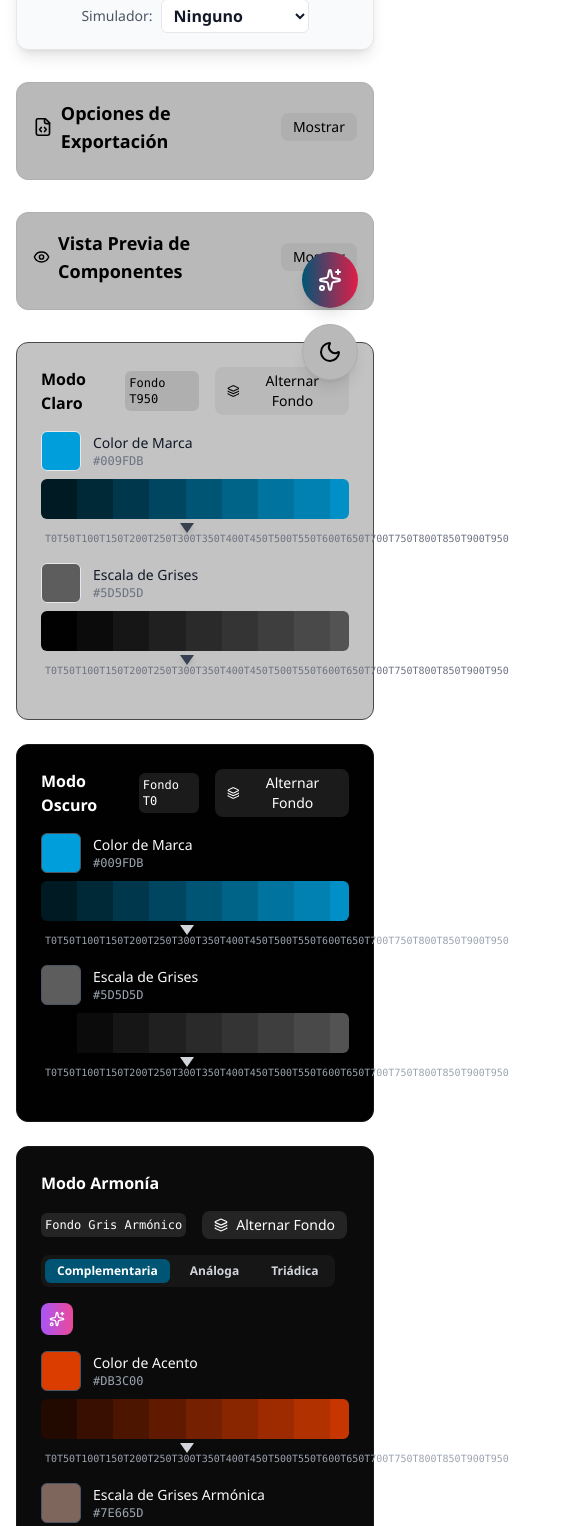
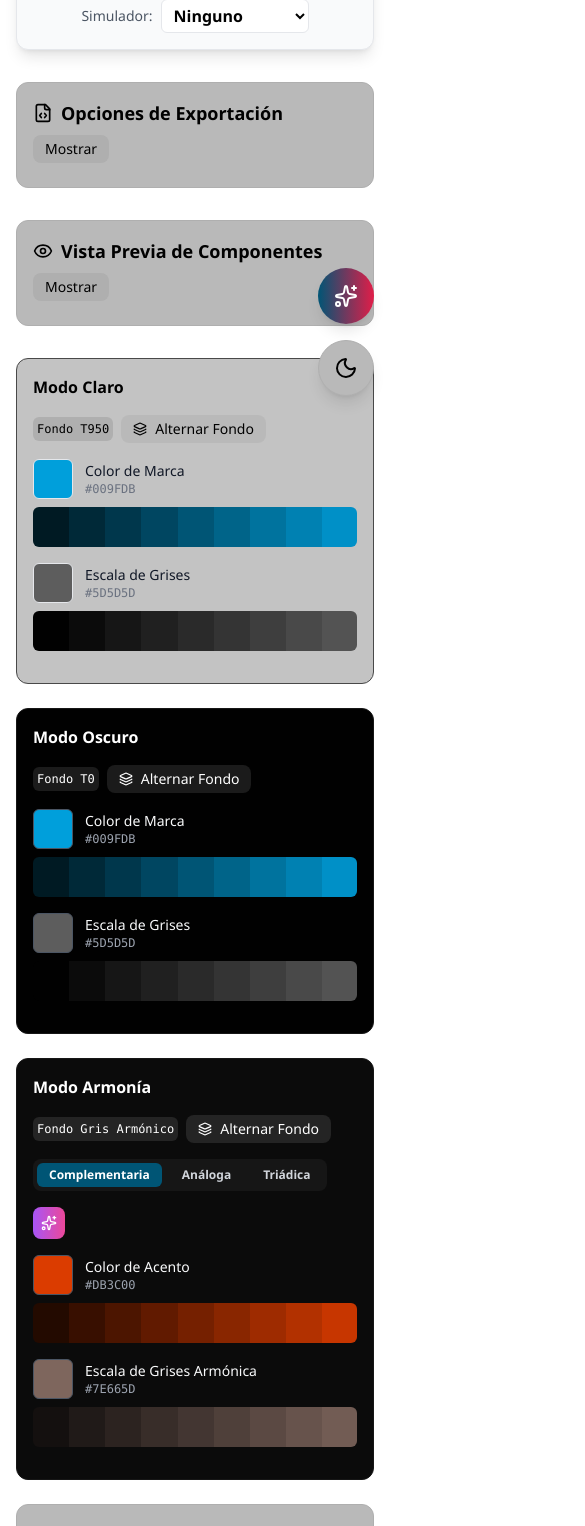
Before and after one commit to pentakillw/sistema-de-diseno-react, a React (Vite) app: page / in a window 390 px wide. Shown: the part 432-1958 px from the top of the page, 585 px wide, since content can reach past the window. Built offline with nearby package versions, Linux system fonts and the light colour scheme.

Commit message:
Ediccion2

```diff
--- a/src/App.jsx
+++ b/src/App.jsx
@@ -218,7 +218,7 @@ const ColorPalette = ({ title, color, hex, shades, onShadeCopy, themeOverride })
           </div>
         ))}
       </div>
-      <div className={`flex text-xs font-mono px-1 relative pt-2 mt-1 ${themeOverride === 'light' ? 'text-gray-500' : 'text-gray-400'}`}>
+      <div className={`hidden sm:flex text-xs font-mono px-1 relative pt-2 mt-1 ${themeOverride === 'light' ? 'text-gray-500' : 'text-gray-400'}`}>
           <div
             className="absolute top-0 w-0 h-0 drop-shadow-md"
             style={{
@@ -256,9 +256,9 @@ const SemanticColorPalette = ({ title, colors, onColorCopy }) => (
             </div>
           ))}
         </div>
-        <div className={`flex text-xs px-1 relative pt-1 mt-1`} style={{color: 'var(--text-muted)'}}>
+        <div className={`flex text-xs px-1 relative pt-2 mt-1`} style={{color: 'var(--text-muted)'}}>
             {colors.map((item) => (
-              <div key={item.name} className="flex-1 text-center truncate text-[10px]" title={item.name}>{item.name}</div>
+              <div key={item.name} className="flex-1 text-center text-wrap text-[10px]" title={item.name}>{item.name}</div>
             ))}
         </div>
       </div>
@@ -316,7 +316,7 @@ const HelpModal = ({ onClose }) => (
 
 // --- Componente de Botones Flotantes ---
 const FloatingActionButtons = ({ onRandomClick, onThemeToggle, currentTheme }) => (
-    <div className="fixed bottom-8 right-8 z-50 flex flex-col gap-4">
+    <div className="fixed bottom-4 right-4 sm:bottom-8 sm:right-8 z-50 flex flex-col gap-4">
       <button
         onClick={onRandomClick}
         className="h-14 w-14 rounded-full text-white flex items-center justify-center shadow-lg transform transition-all duration-200 hover:shadow-xl hover:-translate-y-1"
@@ -405,10 +405,18 @@ function App() {
   const [semanticPreviewMode, setSemanticPreviewMode] = useState('card');
 
   const [simulationMode, setSimulationMode] = useState('none');
+  const [primaryButtonTextColor, setPrimaryButtonTextColor] = useState('#FFFFFF');
 
   const importFileRef = useRef(null);
 
   // Efecto para generar paletas de colores (lógica interna)
+  useEffect(() => {
+    if (isGrayAuto) {
+      const harmonicGray = tinycolor(brandColor).desaturate(85).toHexString();
+      setGrayColor(harmonicGray);
+    }
+  }, [brandColor, isGrayAuto]);
+
   useEffect(() => {
     const newBrandShades = generateShades(brandColor);
     const newGrayShades = generateGrayShades(grayColor);
@@ -559,9 +567,22 @@ function App() {
     root.style.setProperty('--bg-attention-weak', currentPalette.fullBackgroundColors.find(c=>c.name==='AtencionDebil').color);
     root.style.setProperty('--bg-critical-weak', currentPalette.fullBackgroundColors.find(c=>c.name==='CriticoDebil').color);
 
-    const btnContrast = tinycolor.readability(currentPalette.fullActionColors.find(c=>c.name==='Primario').color, '#FFFFFF');
-    const textContrastBg = theme === 'light' ? newGrayShades[19] : newGrayShades[0];
-    const textContrast = tinycolor.readability(currentPalette.fullForegroundColors.find(c=>c.name==='Predeterminado').color, textContrastBg);
+    // --- Lógica de Accesibilidad ---
+
+    // Botón: Mide el contraste interno del botón (su fondo vs su texto)
+    const primaryActionColor = currentPalette.fullActionColors.find(c => c.name === 'Primario').color;
+    const lightColor = newGrayShades[19]; // Tono más claro
+    const darkColor = newGrayShades[0];   // Tono más oscuro
+    const contrastWithLight = tinycolor.readability(primaryActionColor, lightColor);
+    const contrastWithDark = tinycolor.readability(primaryActionColor, darkColor);
+    const newBestTextColor = contrastWithLight > contrastWithDark ? lightColor : darkColor;
+    setPrimaryButtonTextColor(newBestTextColor);
+    const btnContrast = Math.max(contrastWithLight, contrastWithDark);
+
+    // Texto: Mide el contraste del texto principal contra el fondo principal DEL TEMA GENERADO
+    const themeTextColor = currentPalette.fullForegroundColors.find(c => c.name === 'Predeterminado').color;
+    const themeBgColor = currentPalette.fullBackgroundColors.find(c => c.name === 'Predeterminado').color;
+    const textContrast = tinycolor.readability(themeTextColor, themeBgColor);
 
     let btnLevel = 'Fallido', textLevel = 'Fallido';
     if (btnContrast >= 7) btnLevel = 'AAA'; else if (btnContrast >= 4.5) btnLevel = 'AA';
@@ -691,7 +712,7 @@ function App() {
   // Define los estilos del tema visual principal (Blanco/Negro puro)
   const pageThemeStyle = {
     backgroundColor: theme === 'light' ? '#FFFFFF' : '#000000',
-    color: theme === 'light' ? '#111827' : '#F9FAFB',
+    color: stylePalette.fullForegroundColors.find(c => c.name === 'Predeterminado').color,
     transition: 'background-color 0.3s ease, color 0.3s ease'
   };
 
@@ -732,7 +753,7 @@ function App() {
         className={`min-h-screen p-4 sm:p-8`}
         style={{ fontFamily: availableFonts[font], ...pageThemeStyle, filter: simulationMode !== 'none' ? `url(#${simulationMode})` : 'none' }}
       >
-        <header className="relative flex flex-col md:flex-row justify-between items-center mb-8 gap-6">
+        <header className="relative flex flex-col md:flex-row justify-between items-start md:items-center mb-8 gap-6">
              <div className="flex items-center gap-4">
                 <img src="https://raw.githubusercontent.com/pentakillw/sistema-de-diseno-react/main/Icono_FX.png" alt="Sistema FX Logo" className="h-20 w-20 md:h-24 md:w-24 rounded-2xl shadow-md"/>
                 <div>
@@ -740,7 +761,7 @@ function App() {
                     <p className="text-md" style={{ color: theme === 'light' ? '#6B7280' : '#9CA3AF' }}>al sistema de diseño para Power Apps</p>
                 </div>
             </div>
-            <div className="flex items-center gap-2 self-center md:self-auto">
+            <div className="flex items-center gap-2 self-start md:self-center">
                 <input type="file" ref={importFileRef} onChange={handleImport} accept=".json" className="hidden"/>
                 <button title="Reiniciar Tema" onClick={handleReset} className="text-sm font-medium p-2 rounded-lg" style={{ backgroundColor: controlsThemeStyle.backgroundColor, color: controlsThemeStyle.color}}><RefreshCcw size={16}/></button>
                 <button title="Importar Tema" onClick={() => importFileRef.current.click()} className="text-sm font-medium p-2 rounded-lg" style={{ backgroundColor: controlsThemeStyle.backgroundColor, color: controlsThemeStyle.color}}><Upload size={16}/></button>
@@ -809,7 +830,7 @@ function App() {
             </div>
 
             <section className="p-4 rounded-xl border mb-8" style={{ backgroundColor: 'var(--bg-card)', borderColor: 'var(--border-default)'}}>
-                <div className="flex justify-between items-center mb-2">
+                <div className="flex flex-col sm:flex-row justify-between items-start sm:items-center gap-2 mb-2">
                     <h2 className="font-bold text-lg flex items-center gap-2" style={{ color: 'var(--text-default)'}}>
                         <FileCode size={20} /> Opciones de Exportación
                     </h2>
@@ -864,7 +885,7 @@ function App() {
             </section>
 
              <section className="p-4 rounded-xl border mb-8" style={{ backgroundColor: 'var(--bg-card)', borderColor: 'var(--border-default)'}}>
-                <div className="flex justify-between items-center mb-2">
+                <div className="flex flex-col sm:flex-row justify-between items-start sm:items-center gap-2 mb-2">
                     <h2 className="font-bold text-lg flex items-center gap-2" style={{ color: 'var(--text-default)'}}>
                         <Eye size={20} /> Vista Previa de Componentes
                     </h2>
@@ -894,7 +915,7 @@ function App() {
                                 </div>
                                 {/* Botones */}
                                 <div className="space-y-3">
-                                    <button className="w-full text-white font-bold py-2 px-4 rounded-lg transition-colors" style={{ backgroundColor: 'var(--action-primary-default)'}}>Botón Primario</button>
+                                    <button className="w-full font-bold py-2 px-4 rounded-lg transition-colors" style={{ backgroundColor: 'var(--action-primary-default)', color: primaryButtonTextColor }}>Botón Primario</button>
                                     <button className="w-full font-bold py-2 px-4 rounded-lg transition-colors border" style={{ backgroundColor: 'var(--bg-card)', color: 'var(--text-default)', borderColor: 'var(--border-strong)'}}>Botón Secundario</button>
                                 </div>
                             </div>
@@ -923,10 +944,10 @@ function App() {
                 )}
             </section>
              <section className="space-y-6 mb-8">
-               <div className="p-6 rounded-xl border" style={{ backgroundColor: lightPreviewBg, borderColor: grayShades.length > 7 ? grayShades[7] : '#E5E7EB' }}>
-                <div className="flex justify-between items-center mb-4">
+               <div className="p-4 sm:p-6 rounded-xl border" style={{ backgroundColor: lightPreviewBg, borderColor: grayShades.length > 7 ? grayShades[7] : '#E5E7EB' }}>
+                <div className="flex flex-col sm:flex-row justify-between items-start sm:items-center gap-4 mb-4">
                   <h2 className="font-bold" style={{color: tinycolor(lightPreviewBg).isLight() ? '#000' : '#FFF'}}>Modo Claro</h2>
-                   <div className="flex items-center gap-4">
+                   <div className="flex items-center gap-2 sm:gap-4">
                       <span className="text-xs font-mono p-1 rounded-md" style={{ backgroundColor: 'rgba(0,0,0,0.1)', color: tinycolor(lightPreviewBg).isLight() ? '#000' : '#FFF' }}>{backgroundModeLabels[lightPreviewMode]}</span>
                       <button
                         onClick={() => cyclePreviewMode(lightPreviewMode, setLightPreviewMode, ['T950', 'T0', 'white', 'black'])}
@@ -944,10 +965,10 @@ function App() {
                 <ColorPalette title="Escala de Grises" color={grayColor} hex={grayColor} shades={grayShades} onShadeCopy={(color) => handleCopy(color, `Tono ${color.toUpperCase()} copiado!`)} themeOverride="light"/>
               </div>
 
-               <div className="p-6 rounded-xl border" style={{ backgroundColor: darkPreviewBg, borderColor: grayShades.length > 2 ? grayShades[2] : '#4B5563' }}>
-                <div className="flex justify-between items-center mb-4">
+               <div className="p-4 sm:p-6 rounded-xl border" style={{ backgroundColor: darkPreviewBg, borderColor: grayShades.length > 2 ? grayShades[2] : '#4B5563' }}>
+                <div className="flex flex-col sm:flex-row justify-between items-start sm:items-center gap-4 mb-4">
                   <h2 className="font-bold text-white" style={{color: tinycolor(darkPreviewBg).isLight() ? '#000' : '#FFF'}}>Modo Oscuro</h2>
-                   <div className="flex items-center gap-4">
+                   <div className="flex items-center gap-2 sm:gap-4">
                       <span className="text-xs font-mono p-1 rounded-md" style={{ backgroundColor: 'rgba(255,255,255,0.1)', color: tinycolor(darkPreviewBg).isLight() ? '#000' : '#FFF' }}>{backgroundModeLabels[darkPreviewMode]}</span>
                       <button
                         onClick={() => cyclePreviewMode(darkPreviewMode, setDarkPreviewMode, ['T0', 'T950', 'black', 'white'])}
@@ -965,10 +986,11 @@ function App() {
                 <ColorPalette title="Escala de Grises" color={grayColor} hex={grayColor} shades={grayShades} onShadeCopy={(color) => handleCopy(color, `Tono ${color.toUpperCase()} copiado!`)} themeOverride="dark"/>
               </div>
 
-              <div className="p-6 rounded-xl border" style={{ backgroundColor: harmonyPreviewBg, borderColor: grayShades.length > 2 ? grayShades[2] : '#4B5563' }} >
-                <div className="flex flex-wrap justify-between items-center mb-4 gap-4">
+              <div className="p-4 sm:p-6 rounded-xl border" style={{ backgroundColor: harmonyPreviewBg, borderColor: grayShades.length > 2 ? grayShades[2] : '#4B5563' }} >
+                <div className="flex flex-col xl:flex-row justify-between items-start xl:items-center gap-4 mb-4">
                     <h2 className="font-bold text-white" style={{color: tinycolor(harmonyPreviewBg).isLight() ? '#000' : '#FFF'}}>Modo Armonía</h2>
-                    <div className="flex items-center flex-wrap gap-4">
+                    <div className="flex flex-col sm:flex-row items-start sm:items-center flex-wrap gap-4">
+                         <div className="flex items-center gap-2 sm:gap-4">
                             <span className="text-xs font-mono p-1 rounded-md" style={{ backgroundColor: 'rgba(255,255,255,0.1)', color: tinycolor(harmonyPreviewBg).isLight() ? '#000' : '#FFF' }}>{backgroundModeLabels[harmonyPreviewMode]}</span>
                             <button
                                 onClick={() => cyclePreviewMode(harmonyPreviewMode, setHarmonyPreviewMode, ['default', 'T950', 'T0', 'black', 'white'])}
@@ -980,7 +1002,8 @@ function App() {
                               >
                                 <Layers size={14}/> Alternar Fondo
                             </button>
-                        <div className="flex items-center gap-2 rounded-lg p-1" style={{backgroundColor: grayShades[2]}}>
+                        </div>
+                        <div className="flex items-center gap-2 rounded-lg p-1" style={{backgroundColor: grayShades.length > 2 ? grayShades[2] : '#444'}}>
                             <button onClick={() => setHarmonyMode('complementary')} className={`text-xs font-semibold py-1 px-3 rounded-md ${harmonyMode === 'complementary' ? 'text-white' : 'text-gray-300'}`} style={{backgroundColor: harmonyMode === 'complementary' ? brandShades[4] : 'transparent'}}>Complementaria</button>
                             <button onClick={() => setHarmonyMode('analogous')} className={`text-xs font-semibold py-1 px-3 rounded-md ${harmonyMode === 'analogous' ? 'text-white' : 'text-gray-300'}`} style={{backgroundColor: harmonyMode === 'analogous' ? brandShades[4] : 'transparent'}}>Análoga</button>
                             <button onClick={() => setHarmonyMode('triadic')} className={`text-xs font-semibold py-1 px-3 rounded-md ${harmonyMode === 'triadic' ? 'text-white' : 'text-gray-300'}`} style={{backgroundColor: harmonyMode === 'triadic' ? brandShades[4] : 'transparent'}}>Triádica</button>
@@ -994,10 +1017,10 @@ function App() {
                 <ColorPalette title="Escala de Grises Armónica" color={harmonyPalettes.gray} hex={harmonyPalettes.gray} shades={harmonyPalettes.grayShades} onShadeCopy={(color) => handleCopy(color, `Tono ${color.toUpperCase()} copiado!`)} themeOverride="dark"/>
               </div>
 
-               <div className="p-6 rounded-xl border" style={{ backgroundColor: semanticPreviewBg, borderColor: 'var(--border-default)'}}>
-                  <div className="flex justify-between items-center mb-4">
+               <div className="p-4 sm:p-6 rounded-xl border" style={{ backgroundColor: semanticPreviewBg, borderColor: 'var(--border-default)'}}>
+                  <div className="flex flex-col sm:flex-row justify-between items-start sm:items-center gap-4 mb-4">
                     <h2 className="font-bold text-lg" style={{ color: 'var(--text-default)' }}>Paletas Semánticas</h2>
-                    <div className="flex items-center gap-4">
+                    <div className="flex items-center gap-2 sm:gap-4">
                       <span className="text-xs font-mono p-1 rounded-md" style={{ backgroundColor: 'rgba(0,0,0,0.1)', color: 'var(--text-muted)' }}>{backgroundModeLabels[semanticPreviewMode]}</span>
                        <button
                         onClick={() => cyclePreviewMode(semanticPreviewMode, setSemanticPreviewMode, ['card', 'T950', 'T0', 'white', 'black'])}
```
Lines whose indentation alone changed are shown as unchanged.
